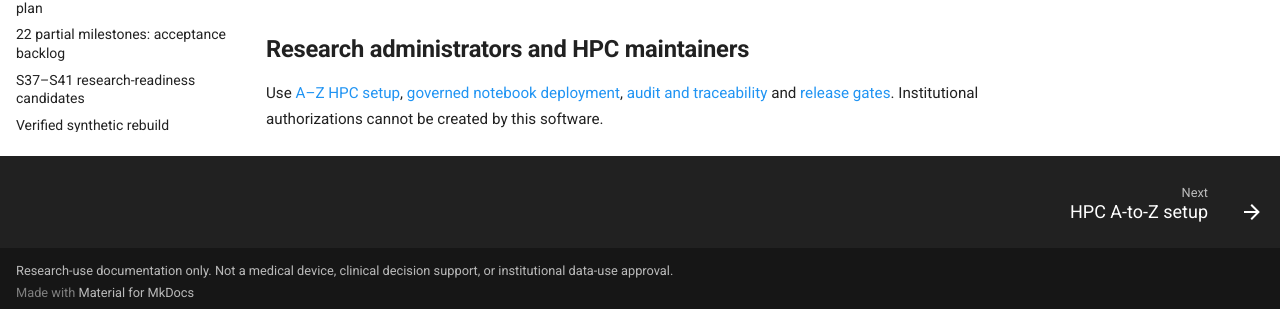
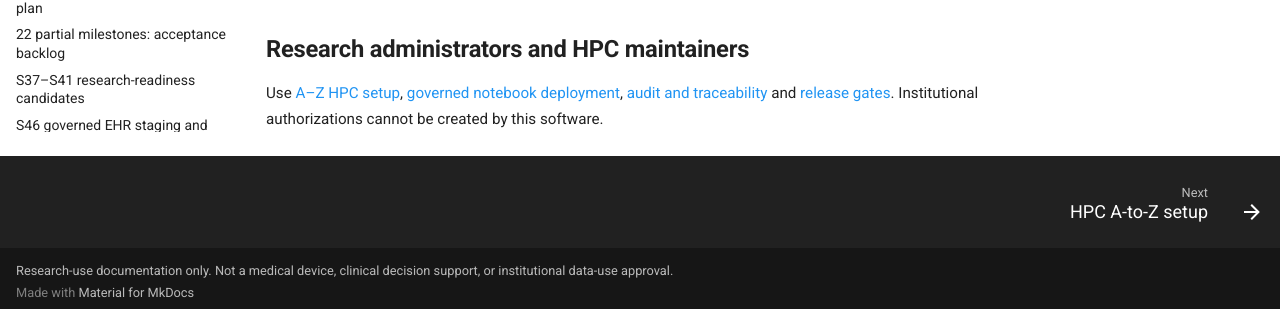
Before and after one commit to appsplorer/thomaslab-docs, an MkDocs documentation site: the page built from docs/getting-started/role-paths.md, in a window 1280 px wide and 944 px high. Shown: the part 629-938 px from the top of the window. Built offline with MkDocs 1.6.1 and Material for MkDocs 9.7.7, drawn with Linux system fonts in a browser that asks for light colours; comment, search, counter and statistics services are not loaded.

Commit message:
docs: link S46 governed ETL acceptance from handbook

```diff
--- a/mkdocs.yml
+++ b/mkdocs.yml
@@ -85,6 +85,7 @@
       - 'Adaptive EHR engineering build plan': guides/ehr-platform-build-plan.md
       - '22 partial milestones: acceptance backlog': guides/ehr-partial22-acceptance.md
       - 'S37–S41 research-readiness candidates': guides/ehr-s37-s41-readiness.md
+      - 'S46 governed EHR staging and synthetic acceptance': guides/governed-etl-s46-acceptance.md
       - 'Verified synthetic rebuild checkpoint': reference/functions/rebuild_verification.md
       - 'Adaptive clinical terminology dictionary (S42)': reference/functions/adaptive_dictionary.md
       - 'Offline terminology JSON catalogue (S43)': reference/functions/clinical_terminology_catalog.md
```
